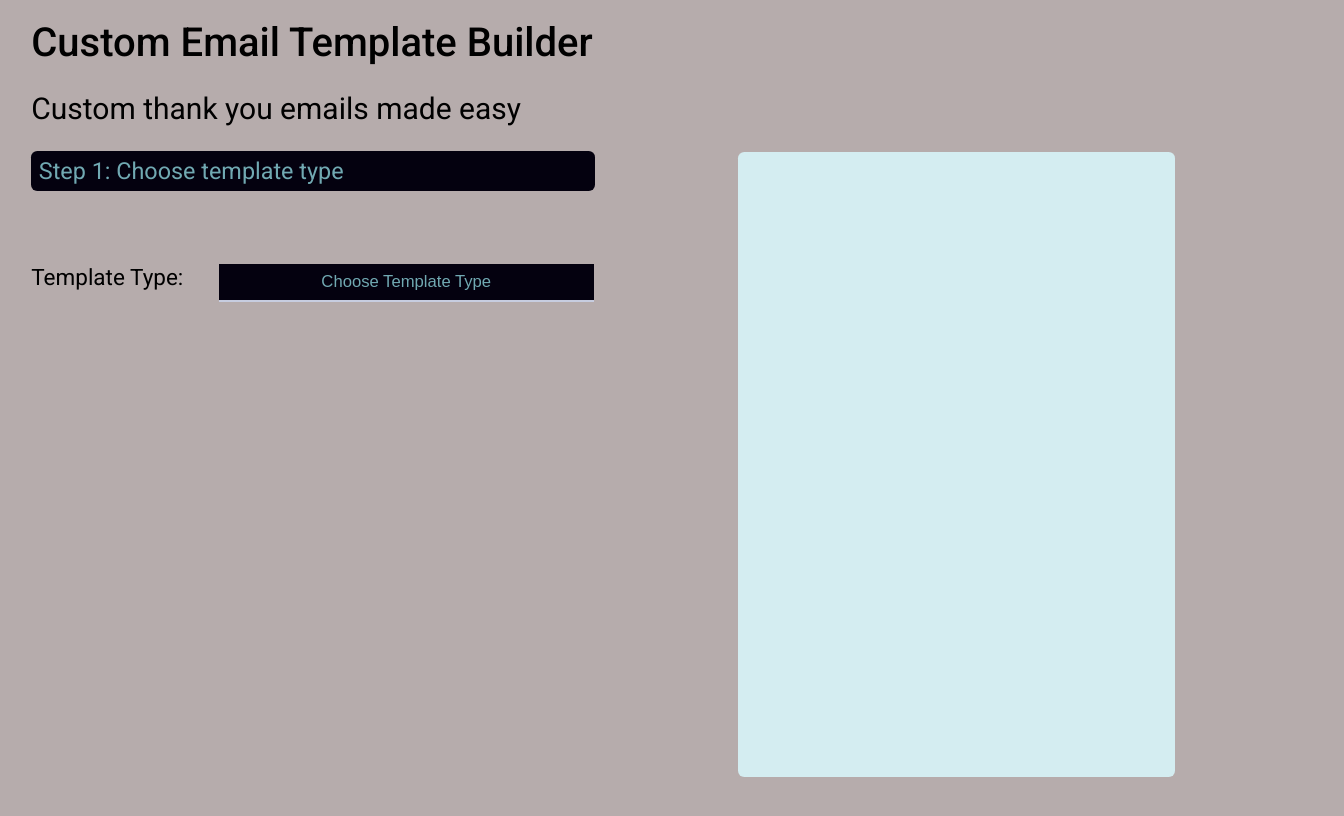
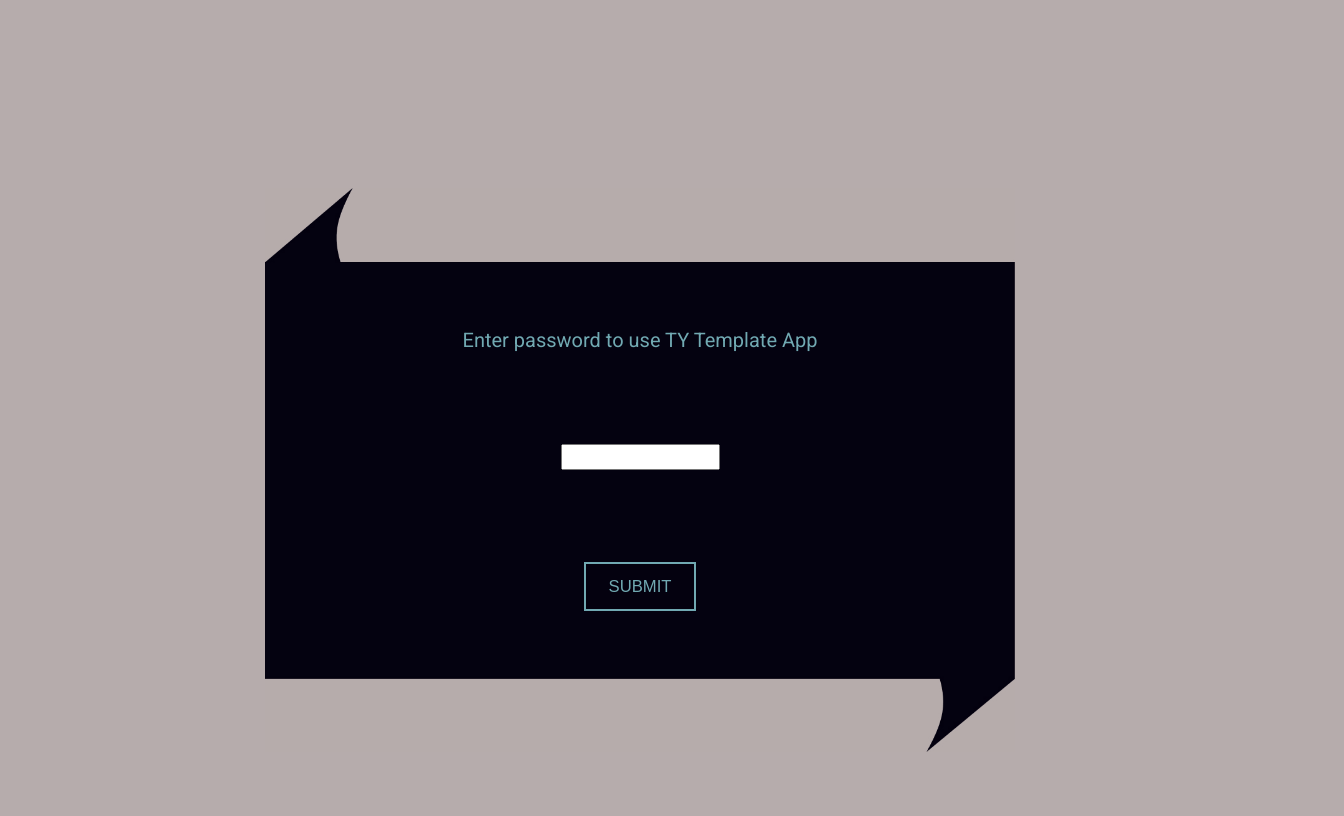
Before and after one commit to nizoom/TYTemplateBuilder, a React (Create React App) app in the folder client/: page / in a window 1280 px wide. Shown: the top 816 px of the page, 1344 px wide, since content can reach past the window. Built offline with nearby package versions, Linux system fonts and the light colour scheme.

Commit message:
reinstating pw

```diff
--- a/client/src/App.js
+++ b/client/src/App.js
@@ -124,7 +124,7 @@ function App() {
 
   return (
     <div className="App">
-      {!validLogin ? (
+      {validLogin ? (
         <div>
           {resultMessage !== null ? (
             <MsgStatusPopup status={resultMessage} closePopUp={closePopUp} />
```
